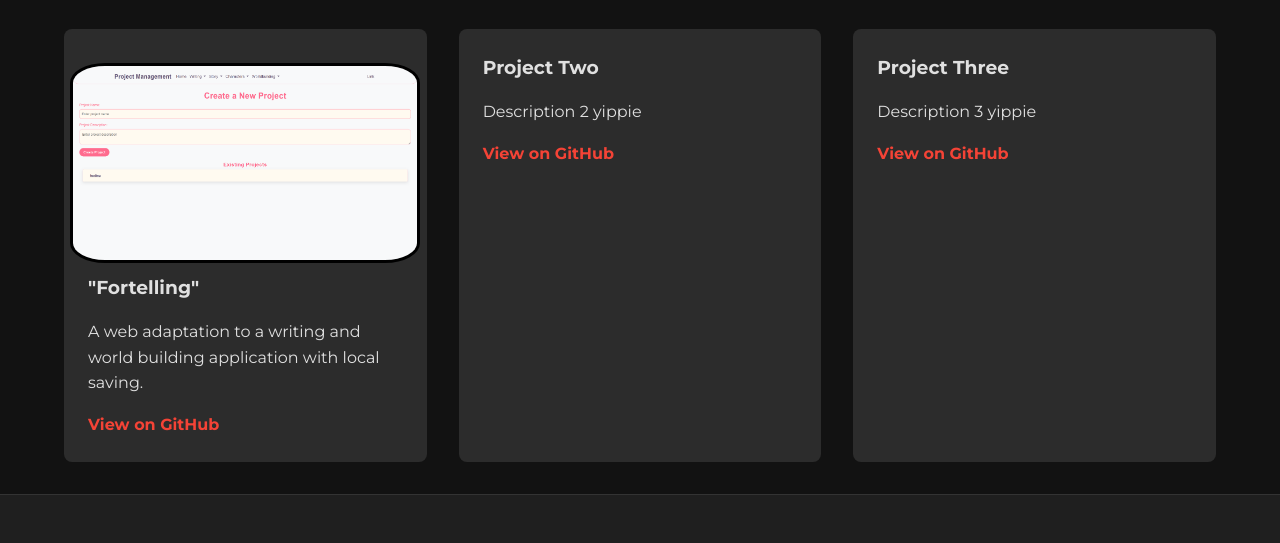
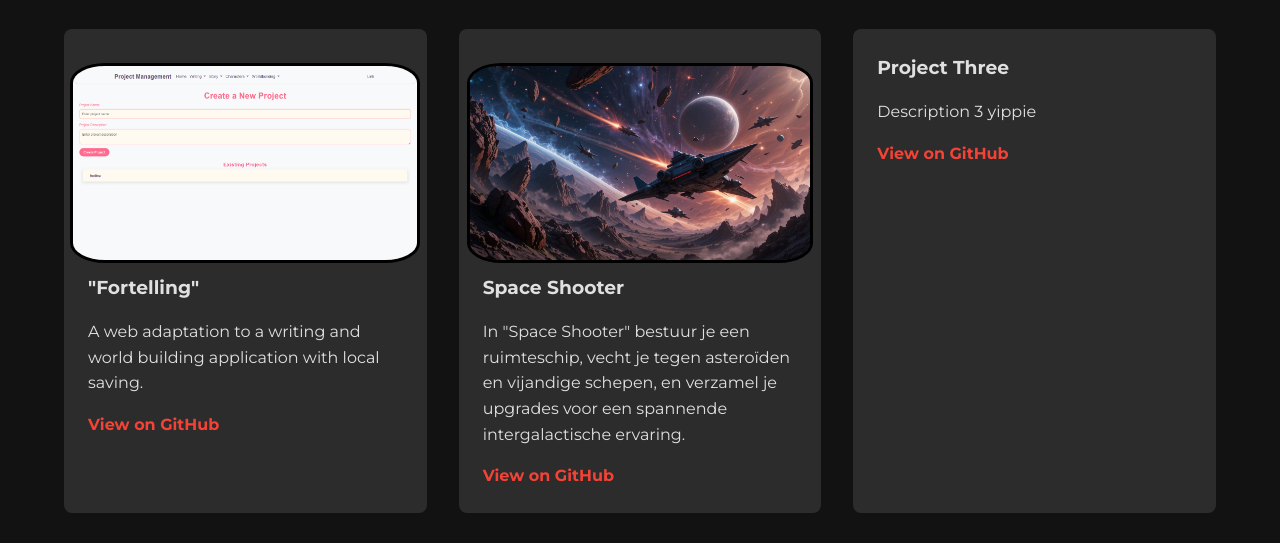
Before and after one commit to JaspervanDongen/jaspervd.github.io, a plain HTML site: page projects.html in a window 1280 px wide. Shown: the part 257-800 px from the top of the page. Drawn offline with Linux system fonts and the light colour scheme.

Commit message:
update second projects

```diff
--- a/projects.html
+++ b/projects.html
@@ -41,9 +41,12 @@
             target="_blank">View on GitHub</a>
         </article>
         <article class="project">
-          <h3>Project Two</h3>
-          <p>Description 2 yippie</p>
-          <a href="https://github.com/myusername/project-two" target="_blank">View on GitHub</a>
+          <div class="project-picture">
+            <img src="/images/spaceship.jpg" alt="Project 1 Picture">
+          </div>
+          <h3>Space Shooter</h3>
+          <p>In "Space Shooter" bestuur je een ruimteschip, vecht je tegen asteroïden en vijandige schepen, en verzamel je upgrades voor een spannende intergalactische ervaring.</p>
+          <a href="https://github.com/GLU-CSD/asteroids-3d-JaspervanDongen.git" target="_blank">View on GitHub</a>
         </article>
         <article class="project">
           <h3>Project Three</h3>
```
Also changed, not shown: images/spaceship.jpg (added).
